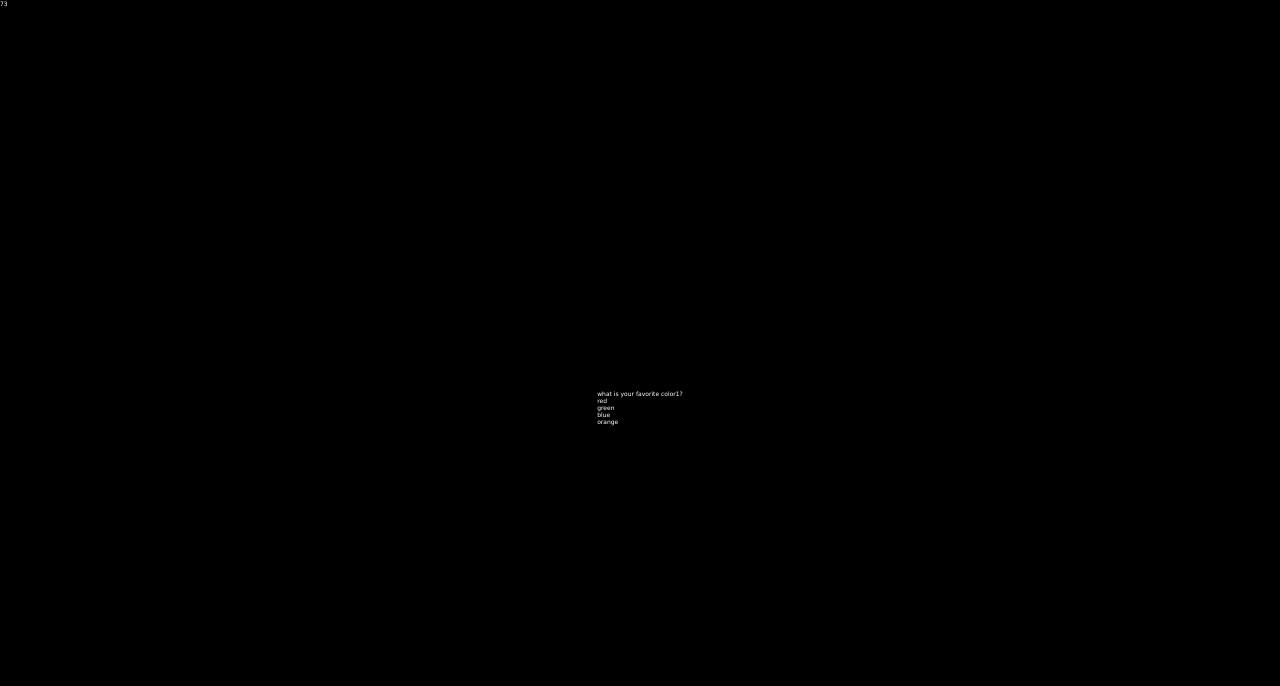
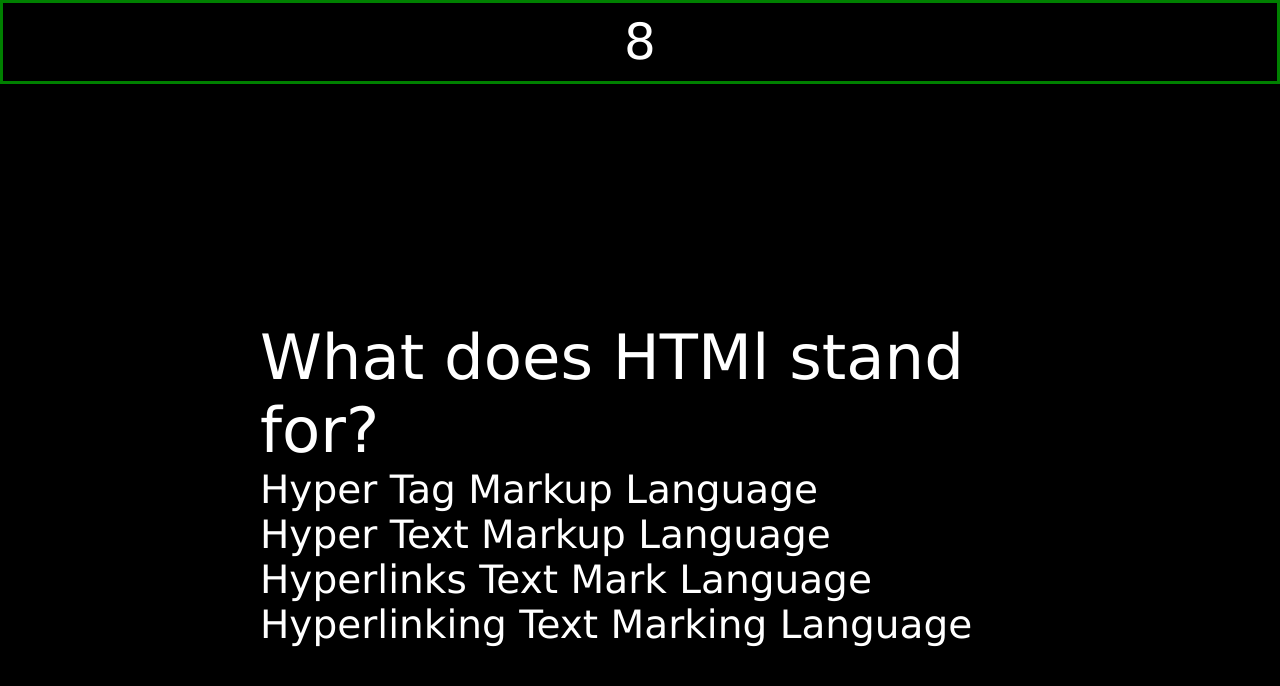
Before and after one commit to mjkekai/Quiz-Game, a plain HTML site: page index.html in a window 1280 px wide. Both pictures are taken after a click on the button "Play". Drawn offline with Linux system fonts and the light colour scheme.

Commit message:
added read me and fixed styling issues

```diff
--- a/assets/script.js
+++ b/assets/script.js
@@ -1,29 +1,29 @@
 let timer;
-let time = 75;
+let time = 10;
 let qCount = 0;
 let score = 0;
 
 //define questions array of obj
 const questions = [
   {
-    title: "what is your favorite color1?",
-    choices: ["red", "green", "blue", "orange"],
-    answer: "red",
+    title: "What does HTMl stand for?",
+    choices: ["Hyper Tag Markup Language", "Hyper Text Markup Language", "Hyperlinks Text Mark Language", "Hyperlinking Text Marking Language"],
+    answer: "Hyper Text Markup Language",
   },
   {
-    title: "what is your favorite color2?",
-    choices: ["red", "green", "blue", "orange"],
-    answer: "green",
+    title: "The web is based on...",
+    choices: ["Images", "Text", "Information", "HTML"],
+    answer: "HTML",
   },
   {
-    title: "what is your favorite color3?",
-    choices: ["red", "green", "blue", "orange"],
-    answer: "blue",
+    title: "What does JS stand for?",
+    choices: ["Java Sauce", "Java Script", "Jeva Script", "Jazzy Style"],
+    answer: "Java Script",
   },
   {
-    title: "what is your favorite color4?",
-    choices: ["red", "green", "blue", "orange"],
-    answer: "orange",
+    title: "What is the correct tag for the largest heading? ",
+    choices: ["head", "script", "h1", "h6"],
+    answer: "h1",
   },
 ];
 
@@ -39,8 +39,10 @@ document.querySelector("#startButton").addEventListener("click", () => {
     //show the time time on the ui
     document.querySelector("#timer").textContent = time;
     //check if time is end
-    if (time <= 0) {
+    if (time === 0) {
       endGame();
+      alert("You're out of time!");
+      clearInterval(timer)
     }
   }, 1000);
   //generate the next question
@@ -69,6 +71,7 @@ document.querySelector("#game-container").addEventListener("click", (event) => {
     //check if the answer is correct
     if (event.target.textContent === questions[qCount].answer) {
       score++
+      time += 5
     } else {
       time -= 5
     }
@@ -87,19 +90,19 @@ const endGame = () => {
     document.querySelector("#game-container").classList.add("hidden");
     //show the end screen
     document.querySelector("#end-container").classList.remove("hidden");
-    //show the wcore
+    //show the score
     document.querySelector("#displayScore").textContent = score;
 }
 
 document.querySelector("#submitID").addEventListener("click", () => {
     //get the value from the input
-    const initals = document.querySelector("#initals").value
-    //get the old data from the local if it iesxists
+    const initials = document.querySelector("#initials").value
+    //get the old data from the local if it exists
     const data = JSON.parse(localStorage.getItem("data")) || [];
-    //contruct a new data entry
+    //construct a new data entry
     const newDataEntry = {
-        name: initals,
-        score: score
+        name: initials,
+        score: score,
     }
     //update the old data with new entry
     data.push(newDataEntry);
--- a/assets/style.css
+++ b/assets/style.css
@@ -84,6 +84,10 @@ h2 {
   transform: none;
 }
 
+.answers {
+  cursor: pointer;
+}
+
 #highscore-btn {
   background: linear-gradient(
     90deg,
@@ -99,3 +103,20 @@ h2 {
 #submitID {
   color: rgb(0, 0, 0);
 }
+
+#timer {
+  font-size: 50px;
+  display: block;
+  margin: auto;
+  border: 3px solid green;
+  padding: 10px;
+  text-align: center;
+}
+
+#game-container {
+  font-size: 100px;
+}
+
+#end-container {
+  font-size: 100px;
+}
--- a/index.html
+++ b/index.html
@@ -9,7 +9,7 @@
 
   <body>
     <main>
-      <span id="timer">75</span>
+      <span id="timer"><strong>10</strong></span>
       <div class="container">
         <section id="start-container">
           <header class="header">
@@ -19,7 +19,7 @@
           </header>
           <div>
             <button id="startButton" class="btn">Play</button>
-            <button id="highscore-btn" class="btn">High Scores</button>
+            <button id="highscore-btn" class="btn" href="end-container">High Scores</button>
           </div>
         </section>
         <section id="game-container" class="hidden">
@@ -30,7 +30,7 @@
           <div id="highScores" >
             <span id="displayScore"></span>
             <input type="text" name="initals" id="initals" />
-            <button id="submitID" class="submitScore">Submit</button>
+            <button id="submitID" class="submitScore" color= "black" >Submit</button>
           </div>
           <div id="scoreCount" ></div>
         </section>
```
Also changed, not shown: 1 other file.
